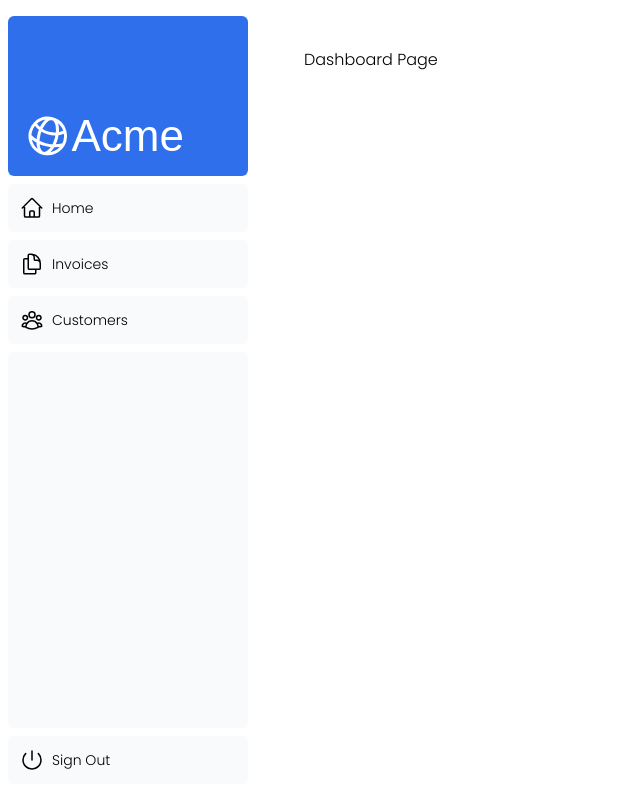
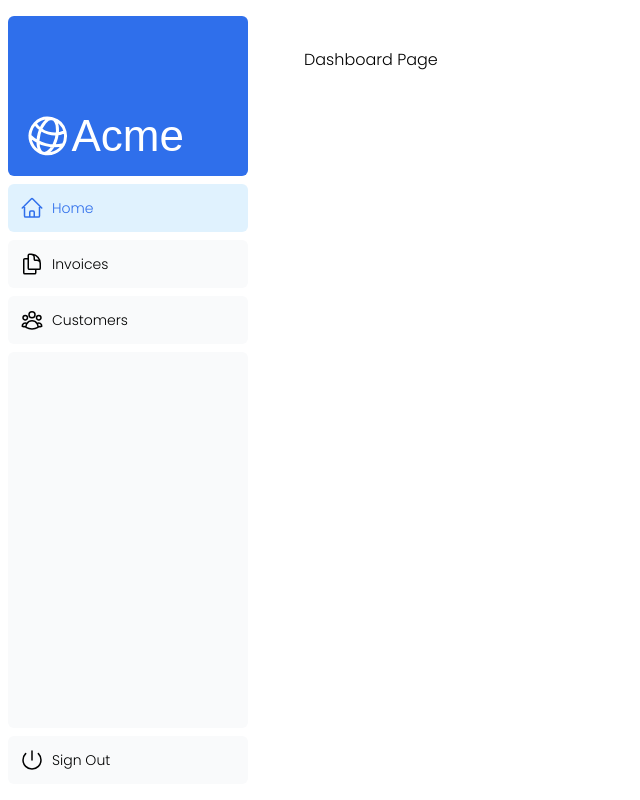
Before and after one commit to Rachel-Kenyani/nextjs-dashboard, a Next.js app: page /dashboard in a window 1280 px wide. Shown: the whole page, without its empty margins (0-640 px from the left). Built offline with nearby package versions, Linux system fonts and the light colour scheme; a web font is replaced by a local one.

Commit message:
added usePathname() hook to show when a link is active

```diff
--- a/app/ui/dashboard/nav-links.tsx
+++ b/app/ui/dashboard/nav-links.tsx
@@ -1,9 +1,13 @@
+"use client";
+
+import clsx from "clsx";
 import {
   UserGroupIcon,
   HomeIcon,
   DocumentDuplicateIcon,
 } from "@heroicons/react/24/outline";
 import Link from "next/link";
+import { usePathname } from "next/navigation";
 
 // Map of links to display in the side navigation.
 // Depending on the size of the application, this would be stored in a database.
@@ -18,6 +22,7 @@
 ];
 
 export default function NavLinks() {
+  const pathname = usePathname();
   return (
     <>
       {links.map((link) => {
@@ -26,7 +31,12 @@
           <Link
             key={link.name}
             href={link.href}
-            className="flex h-[48px] grow items-center justify-center gap-2 rounded-md bg-gray-50 p-3 text-sm font-medium hover:bg-sky-100 hover:text-blue-600 md:flex-none md:justify-start md:p-2 md:px-3"
+            className={clsx(
+              "flex h-[48px] grow items-center justify-center gap-2 rounded-md bg-gray-50 p-3 text-sm font-medium hover:bg-sky-100 hover:text-blue-600 md:flex-none md:justify-start md:p-2 md:px-3",
+              {
+                "bg-sky-100 text-blue-600": pathname === link.href,
+              }
+            )}
           >
             <LinkIcon className="w-6" />
             <p className="hidden md:block">{link.name}</p>
```
